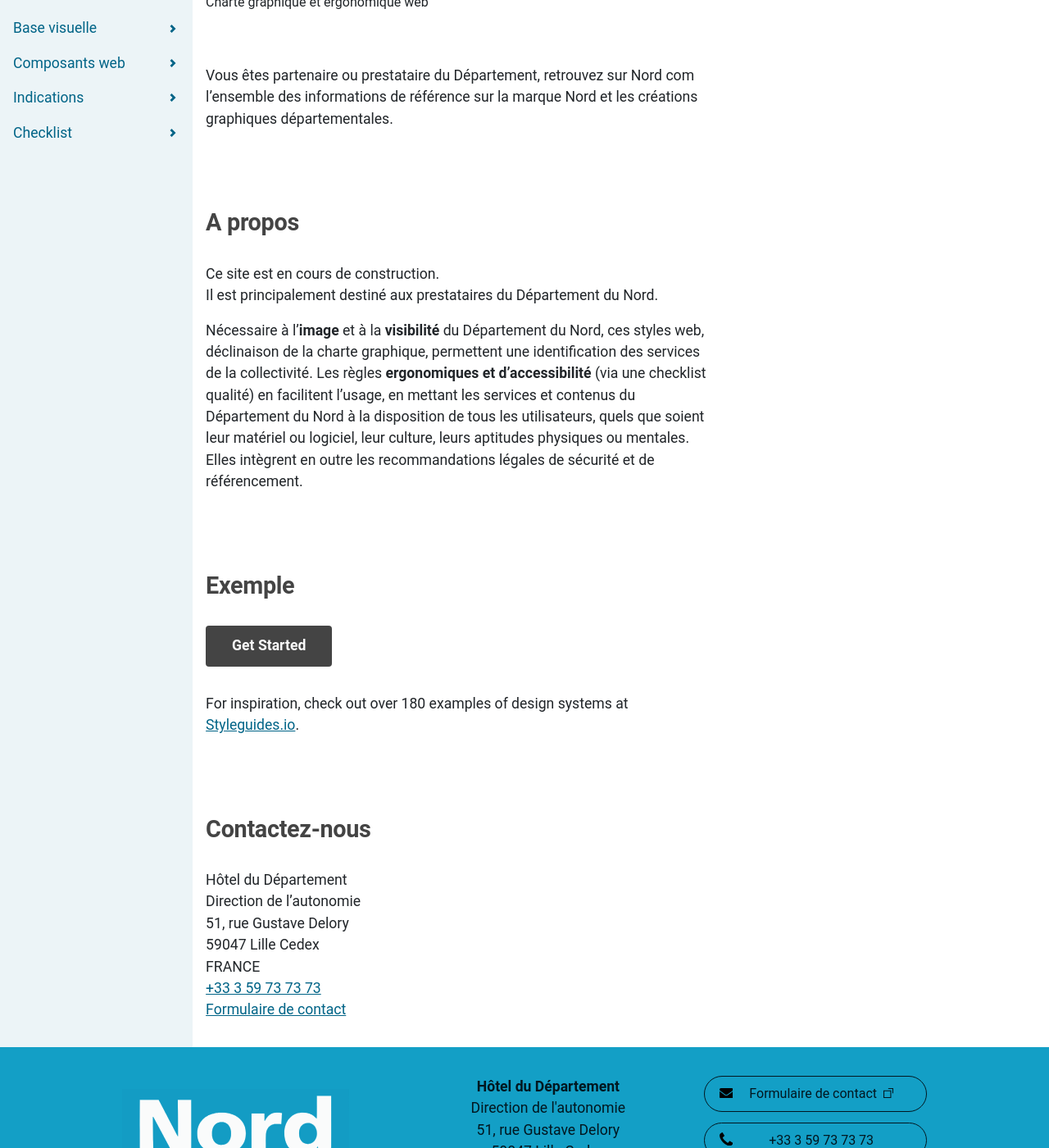
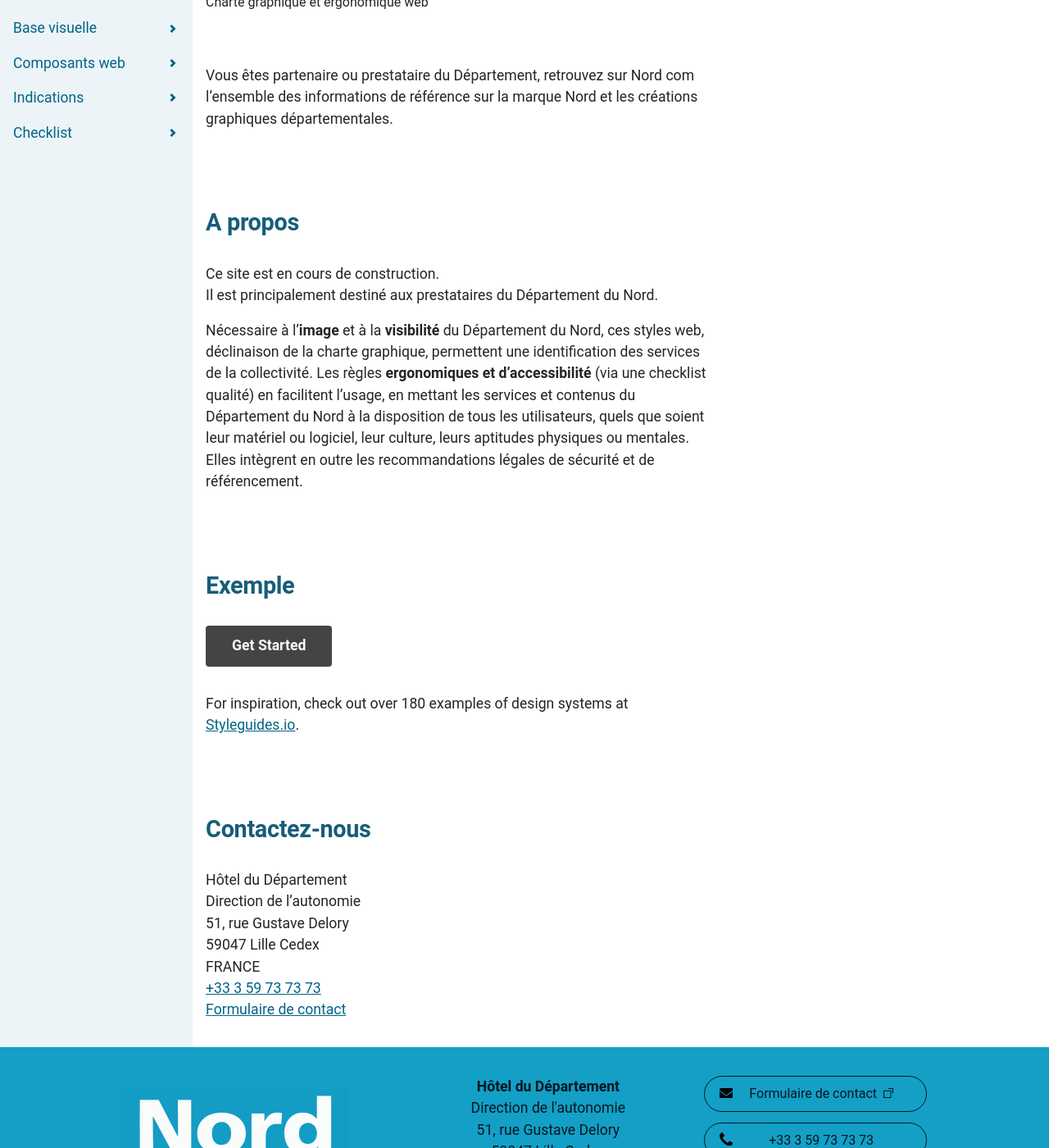
Before and after one commit to LJ59/d59-system, a Jekyll site: the page built from index.md, in a window 1280 px wide and 1400 px high, scrolled down 250 px. Shown: the whole window at 82% size. Built offline with Jekyll 4.4.1, drawn with Linux system fonts in a browser that asks for light colours.

Commit message:
Update _text-passage.scss

```diff
--- a/_sass/components/_text-passage.scss
+++ b/_sass/components/_text-passage.scss
@@ -89,7 +89,7 @@
 	h2 {
 		margin-top: 6rem;
 		margin-bottom: 2rem;
-		color: $color-gray-73;
+		color: #175D79;
 		position: relative;
 
 	/**	&::before {
```
